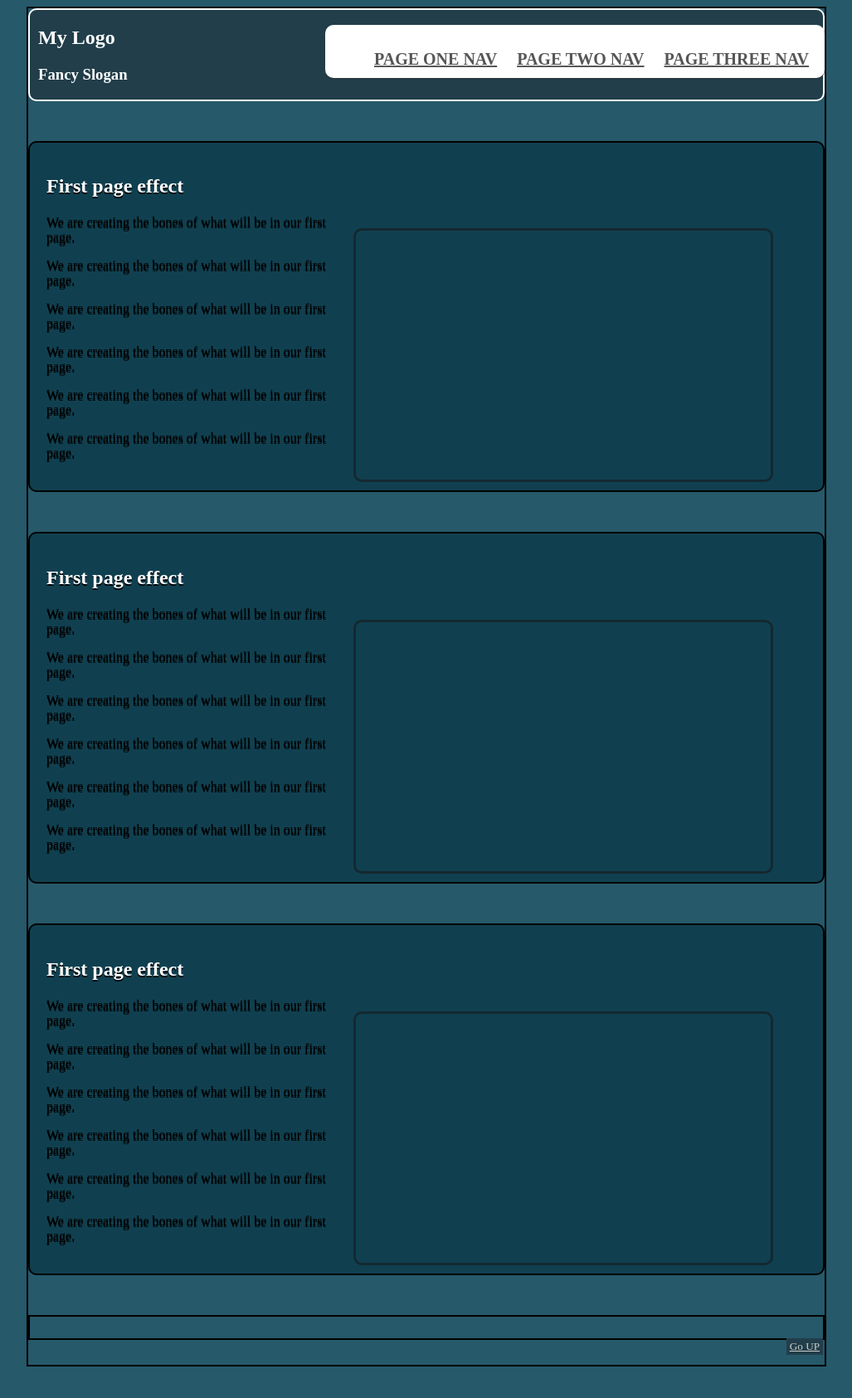
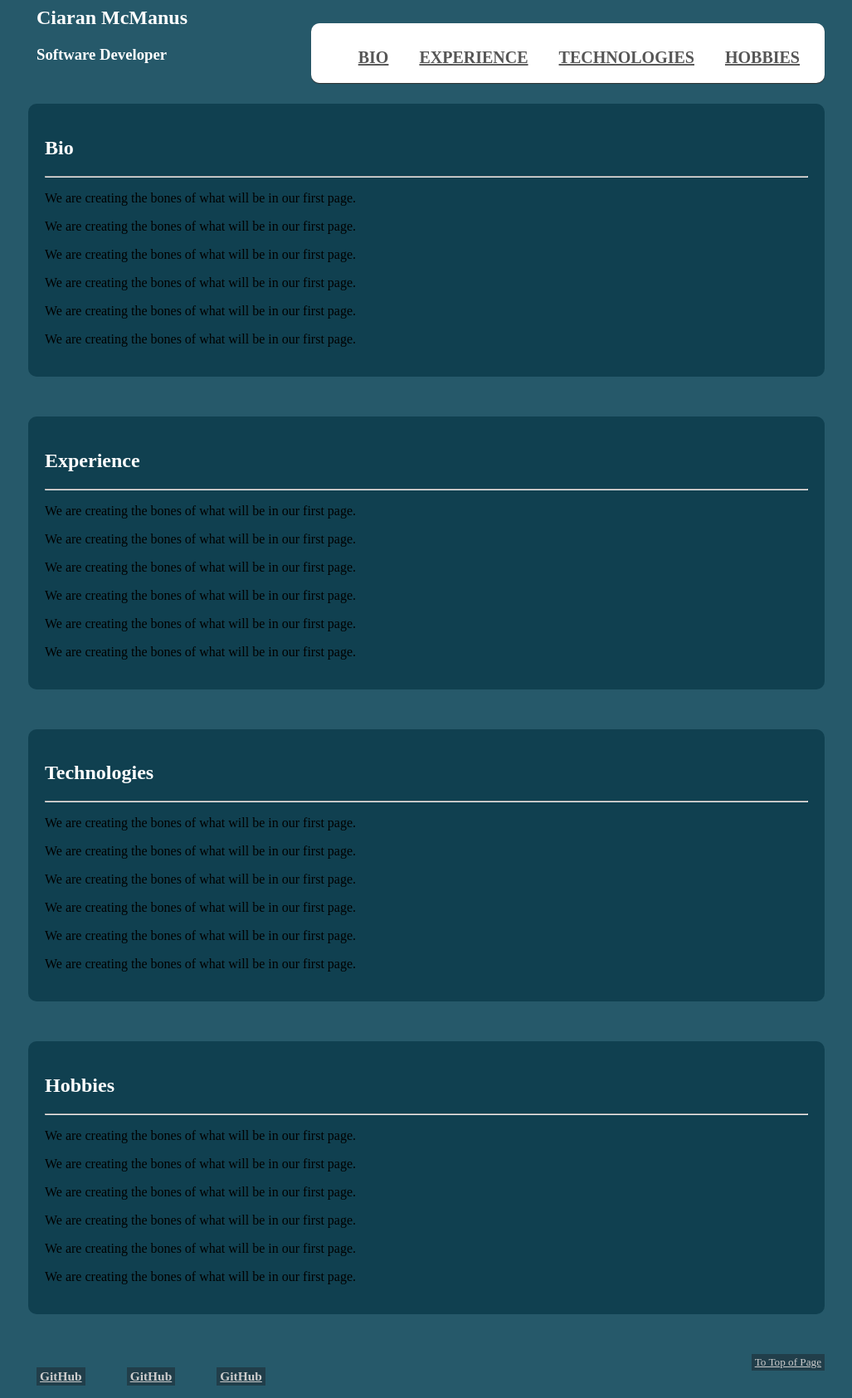
Before and after one commit to CiaranMc93/Web-Development, a plain HTML site: page One Page Website/index.html in a window 1280 px wide. Shown: the whole page at 83% size, without its empty margins (126-1153 px from the left). Before the commit the page ends 1655 px from the top, so only its background shows below. Drawn offline with nearby package versions, Linux system fonts and the light colour scheme.

Commit message:
Fixing some styling and adding content.

```diff
--- a/One Page Website/index.html
+++ b/One Page Website/index.html
@@ -1,7 +1,7 @@
 <html>
 <head>
 	<title>
-		Improving Web Development Skills
+		Ciaran McManus One Page Website
 	</title>
 	<link rel="stylesheet" type="text/css" href="style.css">
 </head>
@@ -11,16 +11,17 @@
 <!-- Give it a section -->
 <section id="page">
 	<header>
-		<h1>My Logo</h1>
+		<h1>Ciaran McManus</h1>
 
-		<h3>Fancy Slogan</h3>
+		<h3>Software Developer</h3>
 
 		<!-- Nav link marks the main site navigation -->
 		<nav>
 			<ul>
-				<li><a href="#page1">Page one Nav</a></li>
-				<li><a href="#page2">Page two Nav</a></li>
-				<li><a href="#page3">Page three Nav</a></li>
+				<li><a href="#" class="page1">Bio</a></li>
+				<li><a href="#" class="page2">Experience</a></li>
+				<li><a href="#" class="page3">Technologies</a></li>
+				<li><a href="#" class="page4">Hobbies</a></li>
 			</ul>
 		</nav>
 	</header>
@@ -30,15 +31,11 @@
 	<div class="line"></div>
 
 	<article id="#page1">
-		<h2>First page effect</h2>
-		<div class="line"></div>
+		<h2>Bio</h2>
+
+		<hr>
 
 		<div class="articleBody clear">
-			<figure>
-				<a href=""><img src=""></a>
-
-			</figure>
-
 			<p>We are creating the bones of what will be in our first page.</p>
 			<p>We are creating the bones of what will be in our first page.</p>
 			<p>We are creating the bones of what will be in our first page.</p>
@@ -49,14 +46,12 @@
 	</article>
 
 	<article id="#page2">
-		<h2>First page effect</h2>
-		<div class="line"></div>
+		<h2>Experience</h2>
+
+		<hr>
 
 		<div class="articleBody clear">
-			<figure>
-				<a href=""><img src=""></a>
 
-			</figure>
 
 			<p>We are creating the bones of what will be in our first page.</p>
 			<p>We are creating the bones of what will be in our first page.</p>
@@ -68,14 +63,27 @@
 	</article>
 
 	<article id="#page3">
-		<h2>First page effect</h2>
-		<div class="line"></div>
+		<h2>Technologies</h2>
+
+		<hr>
 
 		<div class="articleBody clear">
-			<figure>
-				<a href=""><img src=""></a>
 
-			</figure>
+			<p>We are creating the bones of what will be in our first page.</p>
+			<p>We are creating the bones of what will be in our first page.</p>
+			<p>We are creating the bones of what will be in our first page.</p>
+			<p>We are creating the bones of what will be in our first page.</p>
+			<p>We are creating the bones of what will be in our first page.</p>
+			<p>We are creating the bones of what will be in our first page.</p>
+		</div>
+	</article>
+
+	<article id="#page4">
+		<h2>Hobbies</h2>
+
+		<hr>
+
+		<div class="articleBody clear">
 
 			<p>We are creating the bones of what will be in our first page.</p>
 			<p>We are creating the bones of what will be in our first page.</p>
@@ -91,7 +99,13 @@
 
 		<div class="line"></div>
 
-		<a href="#" class="up">Go UP</a>
+		<h3 class="github"><a href="https://github.com/CiaranMc93">GitHub</a></h3>
+
+		<h3 class="linkedIn"><a href="https://github.com/CiaranMc93">GitHub</a></h3>
+
+		<h3 class="cv"><a href="https://github.com/CiaranMc93">GitHub</a></h3>
+
+		<a href="#" class="up">To Top of Page</a>
 
 	</footer>
 
--- a/One Page Website/style.css
+++ b/One Page Website/style.css
@@ -1,8 +1,6 @@
 header, footer, article, section, hgroup, nav, figure
 {
 	display:block;
-	border: 2px;
-	border-style: solid;
 }
 
 body{
@@ -13,7 +11,6 @@ body{
 header
 {
 	color: white;
-	background-color:#213E4A;
 }
 
 header h3, h1
@@ -59,7 +56,9 @@ nav ul li a:visited{
 	float:left;
 	font-size:1.25em;
 	font-weight:bold;
-	margin:5px 2px;
+	margin:7px 2px;
+	margin-bottom: 15px;
+	margin-right: 15px;
 	padding:7px 10px 4px;
 	text-shadow:0 1px 1px white;
 	text-transform:uppercase;
@@ -70,7 +69,7 @@ nav ul li a:hover{
 	background-color:#f0f0f0;
 }
 
-nav, article, header, nav ul li a,figure{
+nav, article, header, nav ul li a{
 	/* Applying CSS3 rounded corners: */
 	-moz-border-radius:10px;
 	-webkit-border-radius:10px;
@@ -89,27 +88,6 @@ article{
 	background-color:#104050;
 	margin:3em 0;
 	padding:20px;
-
-	text-shadow:0 2px 0 black;
-}
-
-figure{
-	border:3px solid #142830;
-	float:right;
-	height:300px;
-	margin-left:15px;
-	overflow:hidden;
-	width:500px;
-}
-
-figure:hover{
-	-moz-box-shadow:0 0 2px #4D7788;
-	-webkit-box-shadow:0 0 2px #4D7788;
-	box-shadow:0 0 2px #4D7788;
-}
-
-figure img{
-	margin-left:-60px;
 }
 
 /* Footer styling: */
@@ -147,3 +125,23 @@ footer a.by{
 footer a.up{
 	float:right;
 }
+
+footer h3.github
+{
+	float:left;
+	margin-right: 50px;
+	margin-left: 10px;
+}
+
+footer h3.linkedIn
+{
+	float:left;
+	margin-right: 50px;
+
+}
+
+footer h3.cv
+{
+	float:left;
+	margin-right: 50px;
+}
--- a/script/script.js
+++ b/script/script.js
@@ -0,0 +1,12 @@
+$(document).ready(function(){
+	/* This code is executed after the DOM has been completely loaded */
+
+	$('nav a,footer a.up').click(function(e){
+
+		// If a link has been clicked, scroll the page to the link's hash target:
+
+		$.scrollTo( this.hash || 0, 1500);
+		e.preventDefault();
+	});
+
+});
```
